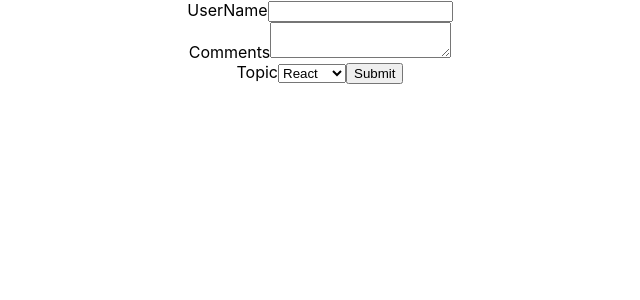
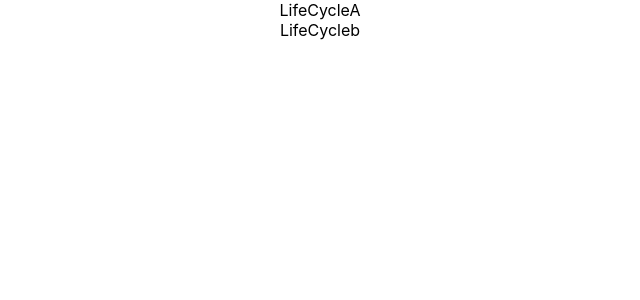
Before and after one commit to aannaanntt/react-projects, a React (Create React App) app: page / in a window 1280 px wide. Shown: the top 300 px of the page, without its empty margins (320-960 px from the left). Built offline with nearby package versions, Linux system fonts and the light colour scheme.

Commit message:
14th commmit

```diff
--- a/src/App.js
+++ b/src/App.js
@@ -17,7 +17,7 @@ import Inline from './Components/Inline'
 import './appStyles.css'
 import  styles from './appStyles.module.css'
 import Form from './Components/Form'
-
+import LifeCycleA from './Components/LifeCycleA'
 
 function App() {
   return (
@@ -49,7 +49,9 @@ function App() {
     {/* <h1 className='error'>Error</h1>
     <h1 className={styles.success}>Success</h1> */}
 
-    <Form/>
+    {/* <Form/> */}
+
+    <LifeCycleA></LifeCycleA>
 
     </div>
   );
--- a/src/Components/Form.js
+++ b/src/Components/Form.js
@@ -47,7 +47,7 @@ class Form extends Component{
 
               <div>
                   <label>Topic</label>
-                  <select valu={this.state.topic} onChange={this.handleTopicChange}>
+                  <select value={this.state.topic} onChange={this.handleTopicChange}>
                       <option value="react">React</option>
                       <option value="Angular">Angular</option>
                       <option value="Vue">Vue</option>
--- /dev/null
+++ b/src/Components/LifeCycleA.js
@@ -0,0 +1,35 @@
+import React ,{ Component} from 'react';
+import LifeCycleB from './LifeCycleB';
+
+class LifeCycleA extends Component{
+
+    constructor(props){
+        super(props)
+
+        this.state ={
+            name:'Vishwas'
+        }
+        console.log('LifeCycleA constructor')
+
+    }
+        static getDerivedStateFromProps(props,state){
+            console.log('LifeCycleA  getDerivedStateFromProps')
+            return null;
+        }
+        componentDidMount(){
+            console.log('componendt did mount')
+        }
+    render(){
+        console.log('LifecycyleA render')
+        return (
+            <div>
+                    LifeCycleA
+                    <div>
+                        <LifeCycleB/>
+                    </div>
+            </div>
+        )
+    }
+}
+
+export default LifeCycleA
--- /dev/null
+++ b/src/Components/LifeCycleB.js
@@ -0,0 +1,31 @@
+import React ,{ Component} from 'react';
+
+class LifeCycleB extends Component{
+
+    constructor(props){
+        super(props)
+
+        this.state ={
+            name:'Vishwas'
+        }
+        console.log('LifeCycleb constructor')
+
+    }
+        static getDerivedStateFromProps(props,state){
+            console.log('LifeCycleb  getDerivedStateFromProps')
+            return null;
+        }
+        componentDidMount(){
+            console.log('componendt did mount')
+        }
+    render(){
+        console.log('Lifecycyleb render')
+        return (
+            <div>
+                    LifeCycleb
+            </div>
+        )
+    }
+}
+
+export default LifeCycleB
```
